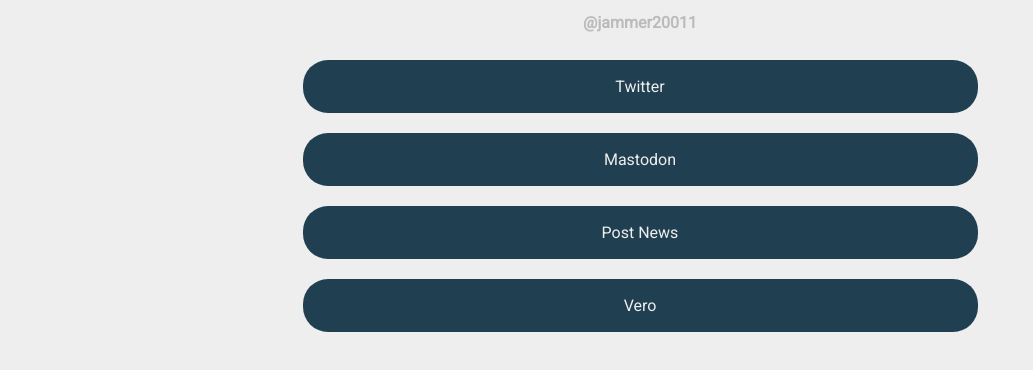
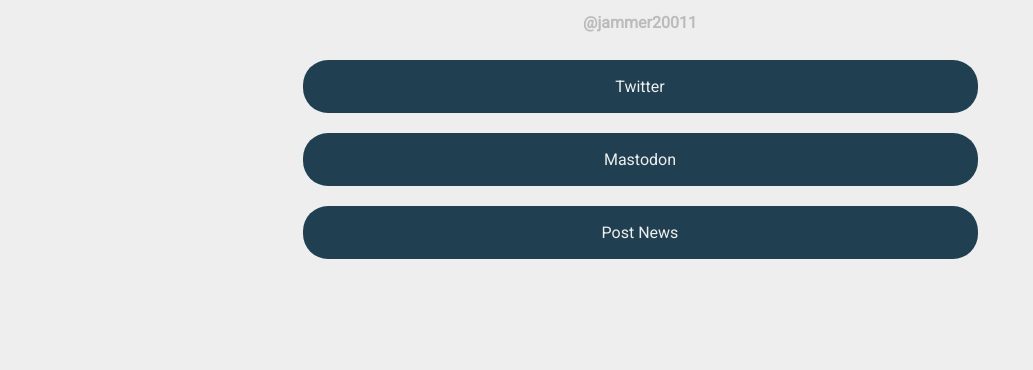
Before and after one commit to SamGreenwood1/LinkFree-Social, a plain HTML site: page index.html in a window 1280 px wide. Shown: the part 252-622 px from the top of the page, without its empty margins (0-1033 px from the left). Drawn offline with nearby package versions, Linux system fonts and the light colour scheme.

Commit message:
comment out last link

```diff
--- a/index.html
+++ b/index.html
@@ -16,7 +16,7 @@
             <a class="link" href="https://samgreenwood.ca/twitter" target="_blank">Twitter</a>
             <a class="link" href="https://mastodon.social/@SamGreenwood@twit.social" target="_blank">Mastodon</a>
             <a class="link" href="https://post.news/samgreenwood" target="_blank">Post News</a>
-            <a class="link" href="https://github.com/SamGreenwood1/Sams-Scripts" target="_blank">Vero</a>
+        <!--     <a class="link" href="https://github.com/SamGreenwood1/Sams-Scripts" target="_blank">Vero</a> -->
         </div>
 
         <!-- Javascript -->
```
